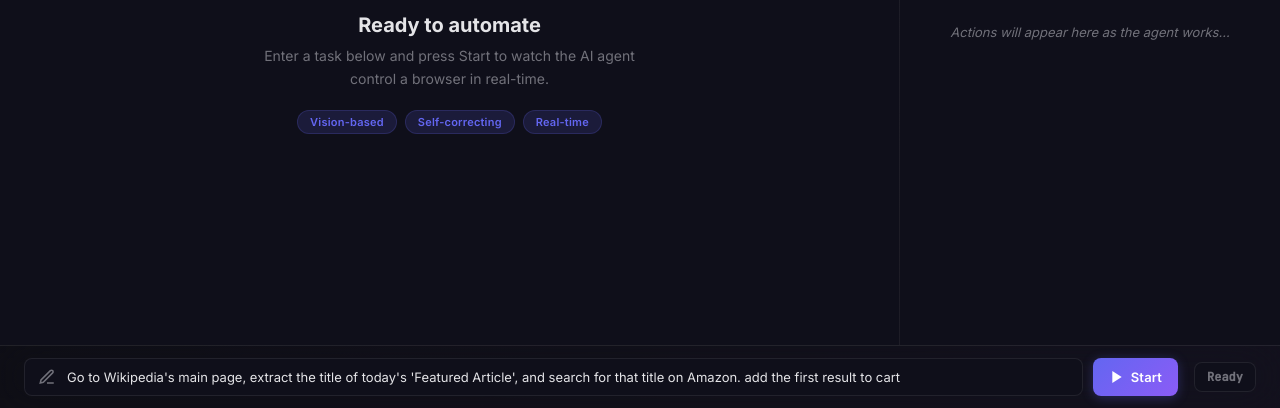
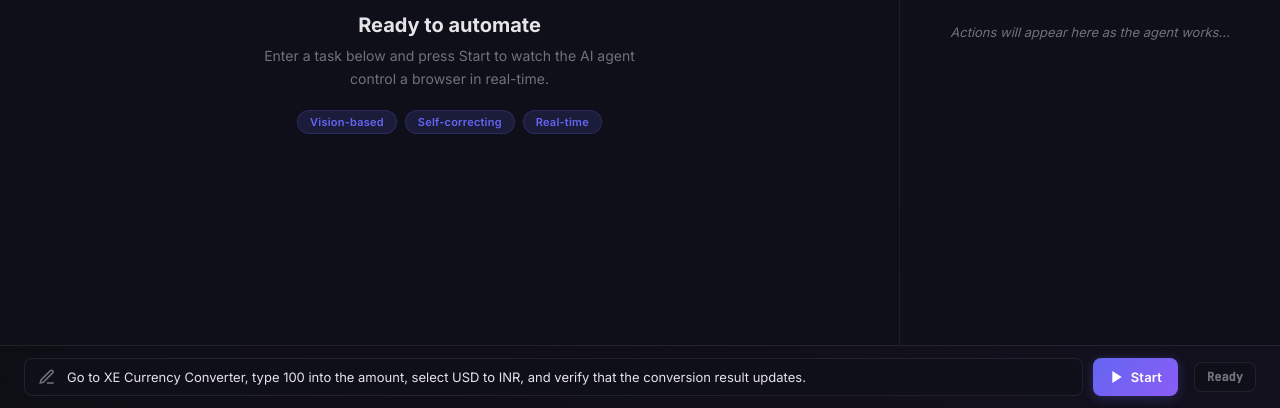
Before and after one commit to Raam751/AgentX, a website: page public/index.html in a window 1280 px wide. Shown: the part 392-800 px from the top of the page. Drawn offline with nearby package versions, Linux system fonts and the light colour scheme; no server answers.

Commit message:
Update task input placeholder value

```diff
--- a/public/index.html
+++ b/public/index.html
@@ -83,7 +83,7 @@
           id="task-input"
           type="text"
           placeholder="Describe a task... e.g., 'Go to google.com and search for AI news'"
-          value="Go to Wikipedia's main page, extract the title of today's 'Featured Article', and search for that title on Amazon. add the first result to cart"
+          value="Go to XE Currency Converter, type 100 into the amount, select USD to INR, and verify that the conversion result updates."
         >
       </div>
       <button id="btn-start" class="btn btn-start">
```
